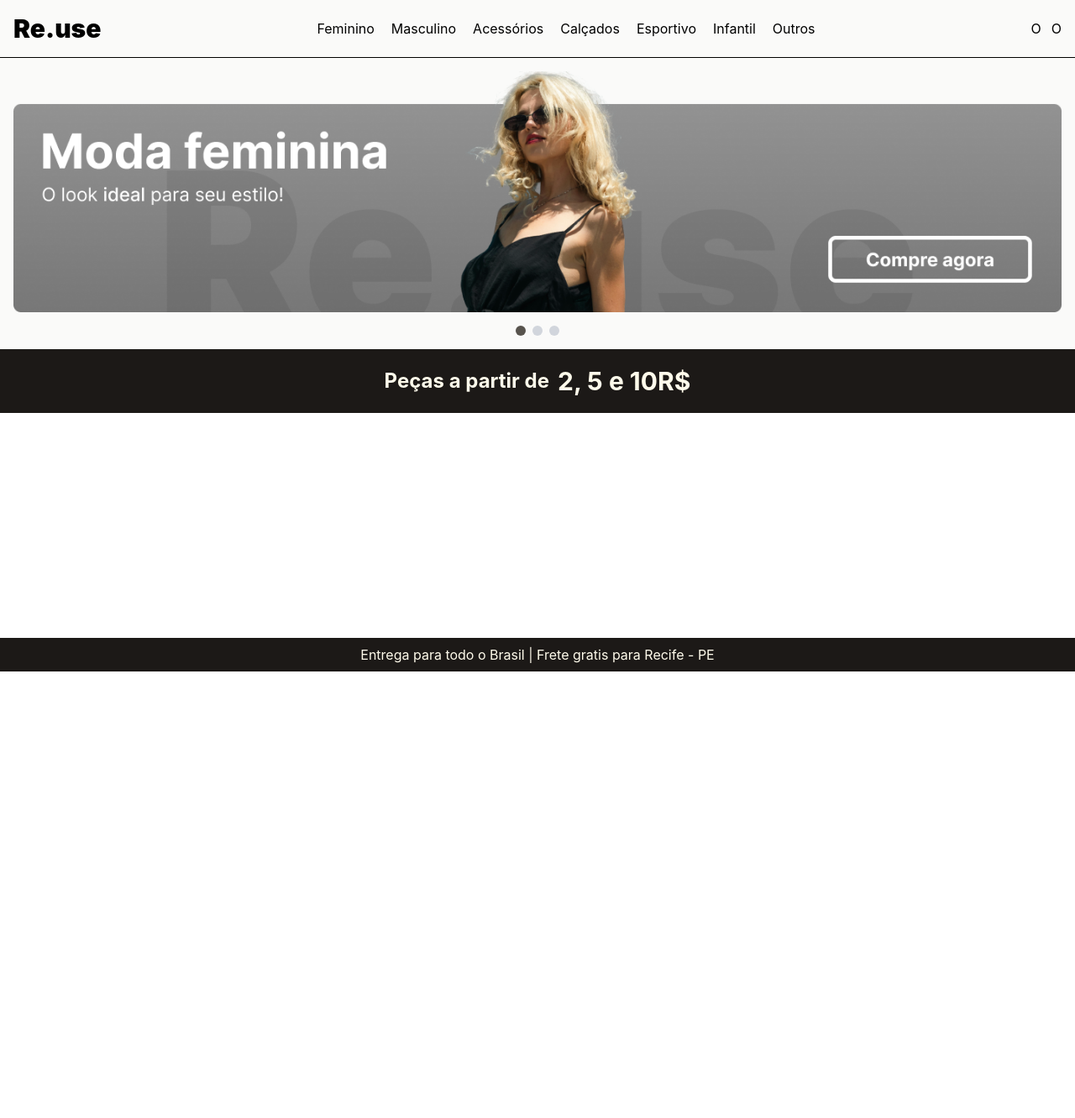
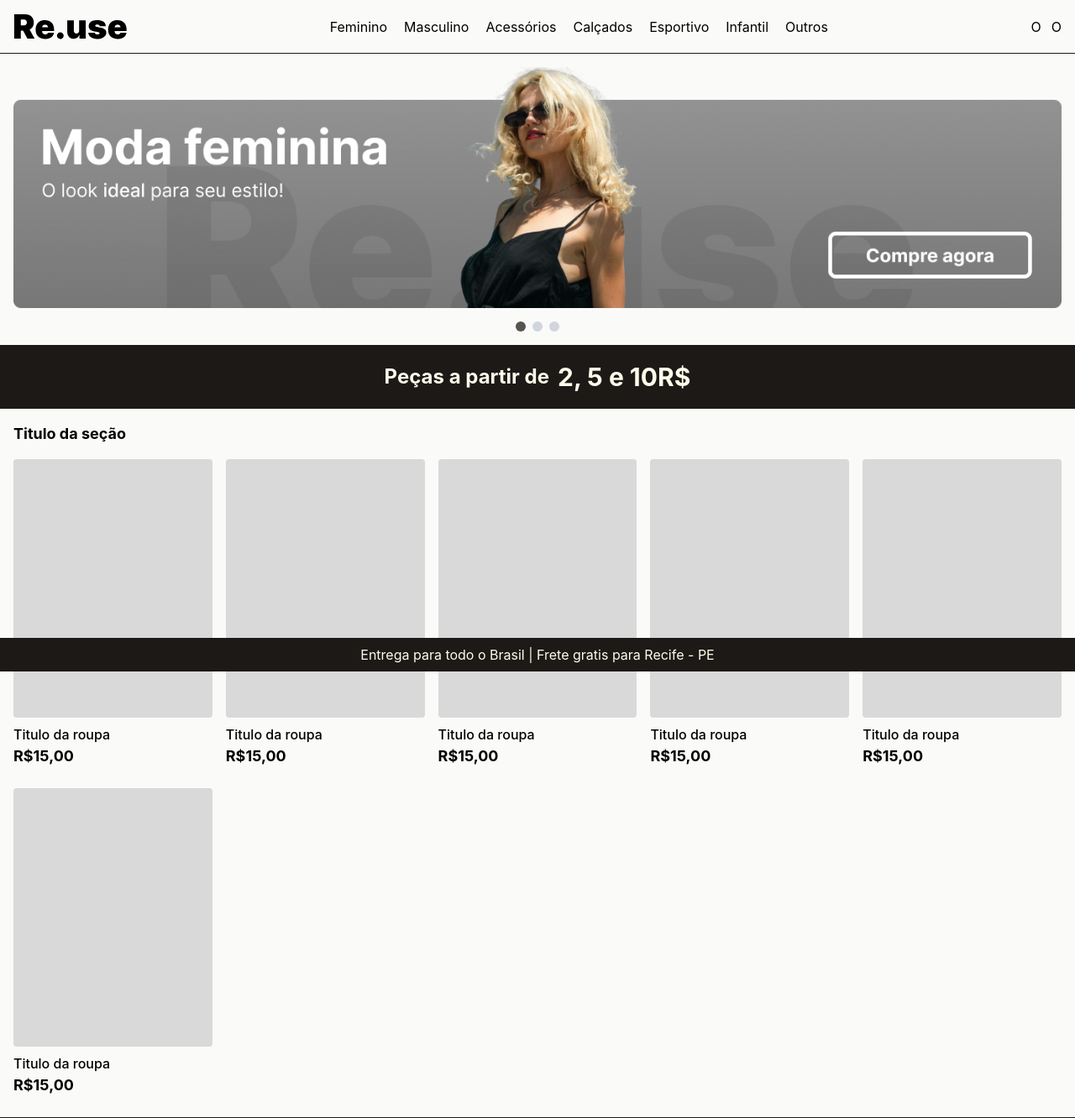
Before and after one commit to Juh-MM/Re.use, a React (Vite) app: page / in a window 1280 px wide. Shown: the whole page at 84% size. Before the commit the page ends 800 px from the top, so only its background shows below. Built offline with nearby package versions, Linux system fonts and the light colour scheme.

Commit message:
new file:   public/Logo.svg 	new file:   src/assets/Rectangle.png 	new file:   src/components/Card.jsx 	new file:   src/components/Footer.jsx 	modified:   src/components/Header.jsx     	new file:   src/components/Secao.jsx 	modified:   src/pages/Homepage.jsx

```diff
--- /dev/null
+++ b/src/components/Card.jsx
@@ -0,0 +1,13 @@
+import Rectangle from '../assets/Rectangle.png';
+
+export default function Card() {
+    return (
+        <div className='flex flex-col cursor-pointer'>
+            <img className='rounded-sm' src={Rectangle} alt="" />
+            <div className='py-2'>
+                <h1 className='font-medium '>Titulo da roupa</h1>
+                <h1 className='font-bold text-lg'>R$15,00</h1>
+            </div>
+        </div>
+    )
+}
--- a/src/components/Header.jsx
+++ b/src/components/Header.jsx
@@ -1,8 +1,10 @@
+import Logo from '../../public/logo.svg';
+
 export default function Header() {
     return(
-    <header className="top-0 left-0 right-0 p-4 flex justify-between bg-stone-50 border-b-[0.5px] border-black" >
+    <header className="top-0 left-0 right-0 p-4 flex justify-between bg-stone-50 border-b-[0.5px] border-stone-900" >
         <div>
-            <h1 className="font-inter font-black text-3xl items-center">Re.use</h1>
+            <img src={Logo} alt="" />
         </div>
         <nav className="font-inter flex gap-5 items-center">
             <a href="#">Feminino</a>
--- /dev/null
+++ b/src/components/Secao.jsx
@@ -0,0 +1,17 @@
+import Card from './Card';
+
+export default function Secao() {
+    return (
+        <div className='flex flex-col gap-4 p-4 border-b-[0.5px] border-stone-900 bg-stone-50'>
+            <h1 className='font-bold text-lg'>Titulo da seção</h1>
+            <div className='grid grid-cols-1 sm:grid-cols-3 md:grid-cols-4 lg:grid-cols-5 gap-4'>
+                <Card />
+                <Card />
+                <Card />
+                <Card />
+                <Card />
+                <Card />
+            </div>
+        </div>
+    )
+}
--- a/src/pages/Homepage.jsx
+++ b/src/pages/Homepage.jsx
@@ -2,6 +2,7 @@ import Header from '../components/Header';
 import Banners from '../components/Banners';
 import Faixa from '../components/Faixa';
 import FaixaFixa from '../components/FaixaFixa';
+import Secao from '../components/Secao'
 
 export default function Home() {
     return (
@@ -9,8 +10,7 @@ export default function Home() {
             <Header />
             <Banners />
             <Faixa />
-
-
+            <Secao />
             <FaixaFixa />
         </div>
     );
```
Also changed, not shown: public/Logo.svg (added), src/assets/Rectangle.png (added), src/components/Footer.jsx (added).
